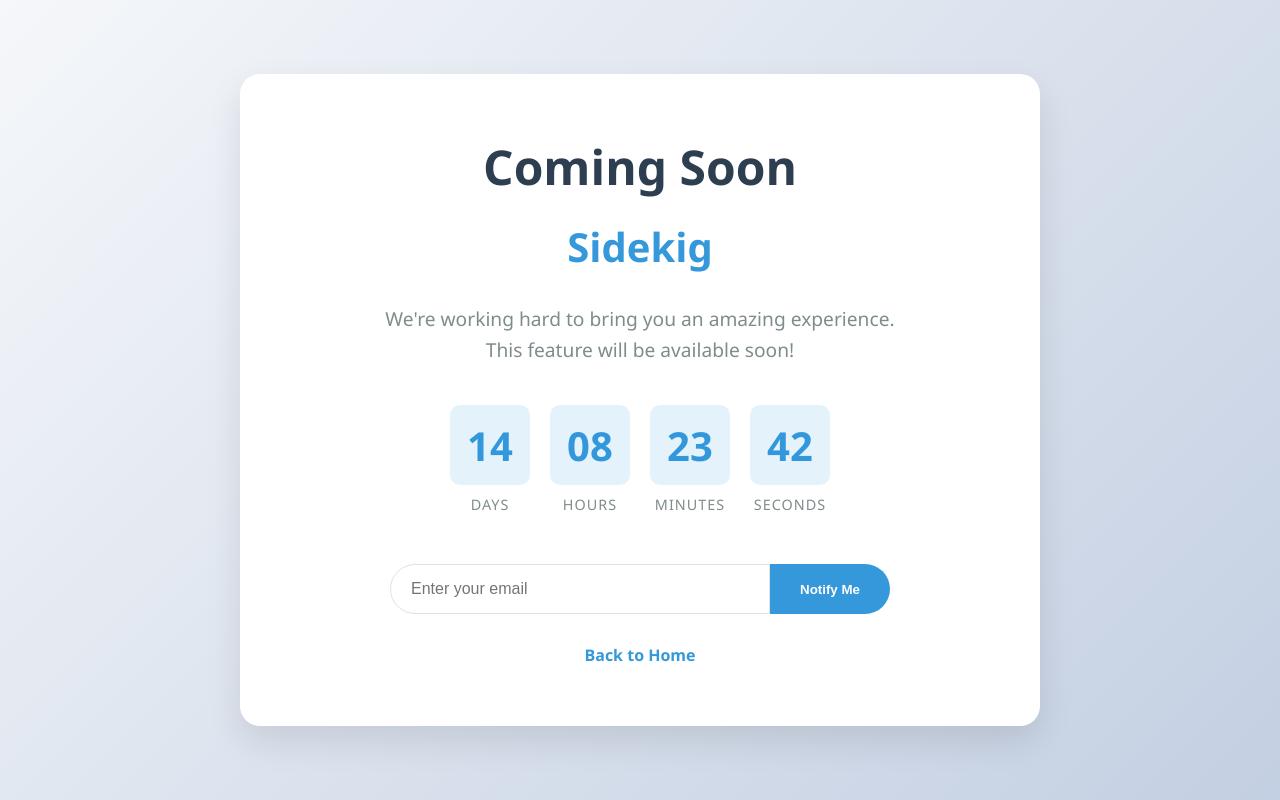
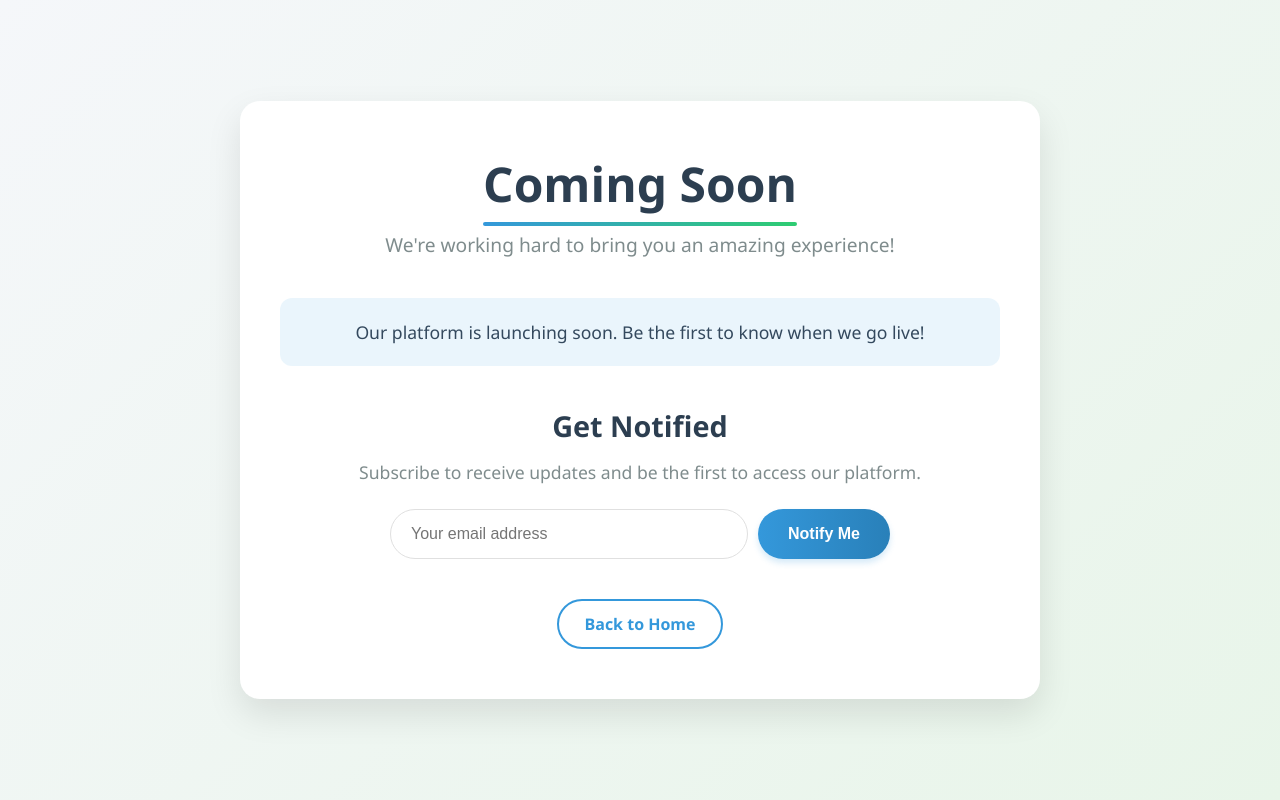
Before and after one commit to BubbasVibing/Sidekig, a React (Create React App) app: page /coming-soon in a window 1280 px wide. Built offline with nearby package versions, Linux system fonts and the light colour scheme.

Commit message:
Coming soon pages change

```diff
--- a/src/components/ComingSoon.css
+++ b/src/components/ComingSoon.css
@@ -1,11 +1,11 @@
 .coming-soon-page {
   min-height: 100vh;
   display: flex;
+  align-items: center;
   justify-content: center;
-  align-items: center;
-  background: linear-gradient(135deg, #f5f7fa 0%, #c3cfe2 100%);
+  background: linear-gradient(135deg, #f5f7fa 0%, #e8f5e9 100%);
+  padding: 20px;
   font-family: 'Segoe UI', Tahoma, Geneva, Verdana, sans-serif;
-  padding: 20px;
 }
 
 .coming-soon-container {
@@ -13,152 +13,16 @@
   width: 100%;
   background-color: white;
   border-radius: 20px;
-  padding: 60px 40px;
+  box-shadow: 0 15px 35px rgba(0, 0, 0, 0.1);
+  padding: 50px 40px;
   text-align: center;
-  box-shadow: 0 15px 35px rgba(0, 0, 0, 0.1);
-}
-
-.coming-soon-container h1 {
-  font-size: 3rem;
-  color: #2c3e50;
-  margin-bottom: 20px;
-  font-weight: 800;
-}
-
-.coming-soon-logo {
-  font-size: 2.5rem;
-  font-weight: 700;
-  color: #3498db;
-  margin-bottom: 30px;
-}
-
-.coming-soon-message {
-  font-size: 1.2rem;
-  color: #7f8c8d;
-  line-height: 1.6;
-  margin-bottom: 40px;
-}
-
-.countdown {
-  display: flex;
-  justify-content: center;
-  gap: 20px;
-  margin-bottom: 50px;
-}
-
-.countdown-item {
-  display: flex;
-  flex-direction: column;
-  align-items: center;
-}
-
-.countdown-number {
-  font-size: 2.5rem;
-  font-weight: 700;
-  color: #3498db;
-  background-color: rgba(52, 152, 219, 0.1);
-  border-radius: 10px;
-  width: 80px;
-  height: 80px;
-  display: flex;
-  justify-content: center;
-  align-items: center;
-  margin-bottom: 10px;
-  transition: all 0.3s ease;
-  position: relative;
-  overflow: hidden;
-}
-
-.countdown-number::after {
-  content: '';
-  position: absolute;
-  top: 0;
-  left: 0;
-  width: 100%;
-  height: 100%;
-  background: rgba(52, 152, 219, 0.1);
-  transform: translateY(100%);
-  animation: pulse 1s ease-in-out infinite;
-}
-
-@keyframes pulse {
-  0% {
-    transform: translateY(100%);
-    opacity: 0;
-  }
-  50% {
-    transform: translateY(0);
-    opacity: 0.3;
-  }
-  100% {
-    transform: translateY(-100%);
-    opacity: 0;
-  }
-}
-
-.countdown-label {
-  font-size: 0.9rem;
-  color: #7f8c8d;
-  text-transform: uppercase;
-  letter-spacing: 1px;
-}
-
-.notify-container {
-  display: flex;
-  max-width: 500px;
-  margin: 0 auto 30px;
-}
-
-.notify-input {
-  flex: 1;
-  padding: 15px 20px;
-  border: 1px solid #e1e1e1;
-  border-radius: 30px 0 0 30px;
-  font-size: 1rem;
-  outline: none;
-  transition: border-color 0.3s;
-}
-
-.notify-input:focus {
-  border-color: #3498db;
-}
-
-.notify-button {
-  background-color: #3498db;
-  color: white;
-  border: none;
-  padding: 15px 30px;
-  border-radius: 0 30px 30px 0;
-  font-weight: 600;
-  cursor: pointer;
-  transition: background-color 0.3s;
-}
-
-.notify-button:hover {
-  background-color: #2980b9;
-}
-
-.notify-message {
-  color: #3498db;
-  margin-top: 15px;
-  font-size: 1rem;
-  animation: fadeIn 0.5s ease;
-}
-
-.notify-input:disabled {
-  background-color: #f9f9f9;
-  cursor: not-allowed;
-}
-
-.notify-button:disabled {
-  background-color: #95c8ec;
-  cursor: not-allowed;
+  animation: fadeIn 0.8s ease-in-out;
 }
 
 @keyframes fadeIn {
   from {
     opacity: 0;
-    transform: translateY(10px);
+    transform: translateY(20px);
   }
   to {
     opacity: 1;
@@ -166,34 +30,132 @@
   }
 }
 
+.coming-soon-container h1 {
+  font-size: 3rem;
+  color: #2c3e50;
+  margin-bottom: 15px;
+  position: relative;
+  display: inline-block;
+}
+
+.coming-soon-container h1::after {
+  content: '';
+  position: absolute;
+  bottom: -10px;
+  left: 0;
+  width: 100%;
+  height: 4px;
+  background: linear-gradient(to right, #3498db, #2ecc71);
+  border-radius: 2px;
+}
+
+.subtitle {
+  font-size: 1.2rem;
+  color: #7f8c8d;
+  margin-bottom: 40px;
+}
+
+.countdown-container {
+  margin: 40px 0;
+}
+
+.launch-info {
+  background-color: rgba(52, 152, 219, 0.1);
+  border-radius: 12px;
+  padding: 20px;
+  margin-bottom: 30px;
+}
+
+.launch-info p {
+  color: #34495e;
+  font-size: 1.1rem;
+  line-height: 1.6;
+  margin: 0;
+}
+
+.email-signup {
+  margin: 40px 0;
+}
+
+.email-signup h2 {
+  font-size: 1.8rem;
+  color: #2c3e50;
+  margin-bottom: 15px;
+}
+
+.email-signup p {
+  color: #7f8c8d;
+  margin-bottom: 25px;
+  font-size: 1.1rem;
+}
+
+.signup-form {
+  display: flex;
+  max-width: 500px;
+  margin: 0 auto;
+  flex-wrap: wrap;
+  gap: 10px;
+  justify-content: center;
+}
+
+.signup-form input {
+  flex: 1;
+  min-width: 250px;
+  padding: 15px 20px;
+  border: 1px solid #e0e0e0;
+  border-radius: 30px;
+  font-size: 1rem;
+  outline: none;
+  transition: all 0.3s ease;
+}
+
+.signup-form input:focus {
+  border-color: #3498db;
+  box-shadow: 0 0 0 2px rgba(52, 152, 219, 0.2);
+}
+
+.notify-button {
+  padding: 15px 30px;
+  background: linear-gradient(to right, #3498db, #2980b9);
+  color: white;
+  border: none;
+  border-radius: 30px;
+  font-weight: 600;
+  font-size: 1rem;
+  cursor: pointer;
+  transition: all 0.3s ease;
+  box-shadow: 0 4px 6px rgba(52, 152, 219, 0.2);
+}
+
+.notify-button:hover {
+  background: linear-gradient(to right, #2980b9, #3498db);
+  transform: translateY(-2px);
+  box-shadow: 0 6px 8px rgba(52, 152, 219, 0.3);
+}
+
+.back-home {
+  margin-top: 40px;
+}
+
 .back-button {
   display: inline-block;
+  padding: 12px 25px;
+  background-color: transparent;
   color: #3498db;
+  border: 2px solid #3498db;
+  border-radius: 30px;
+  font-weight: 600;
+  font-size: 1rem;
   text-decoration: none;
-  font-weight: 600;
-  transition: color 0.3s;
-  position: relative;
-}
-
-.back-button::after {
-  content: '';
-  position: absolute;
-  width: 0;
-  height: 2px;
-  bottom: -5px;
-  left: 0;
-  background-color: #3498db;
-  transition: width 0.3s;
+  transition: all 0.3s ease;
 }
 
 .back-button:hover {
-  color: #2980b9;
+  background-color: rgba(52, 152, 219, 0.1);
+  transform: translateY(-2px);
 }
 
-.back-button:hover::after {
-  width: 100%;
-}
-
+/* Responsive adjustments */
 @media (max-width: 768px) {
   .coming-soon-container {
     padding: 40px 30px;
@@ -203,18 +165,20 @@
     font-size: 2.5rem;
   }
 
-  .countdown {
-    gap: 10px;
+  .subtitle {
+    font-size: 1.1rem;
   }
 
-  .countdown-number {
-    font-size: 2rem;
-    width: 70px;
-    height: 70px;
+  .email-signup h2 {
+    font-size: 1.6rem;
+  }
+
+  .email-signup p {
+    font-size: 1rem;
   }
 }
 
-@media (max-width: 480px) {
+@media (max-width: 576px) {
   .coming-soon-container {
     padding: 30px 20px;
   }
@@ -223,24 +187,20 @@
     font-size: 2rem;
   }
 
-  .countdown {
-    flex-wrap: wrap;
-    gap: 15px;
+  .subtitle {
+    font-size: 1rem;
+    margin-bottom: 30px;
   }
 
-  .countdown-number {
-    font-size: 1.8rem;
-    width: 60px;
-    height: 60px;
+  .signup-form {
+    flex-direction: column;
   }
 
-  .notify-container {
-    flex-direction: column;
-    gap: 10px;
+  .signup-form input {
+    width: 100%;
   }
 
-  .notify-input, .notify-button {
-    border-radius: 30px;
+  .notify-button {
     width: 100%;
   }
 }
--- a/src/components/ComingSoon.tsx
+++ b/src/components/ComingSoon.tsx
@@ -1,129 +1,37 @@
-import React, { useState, useEffect } from 'react';
+import React from 'react';
+import { Link } from 'react-router-dom';
 import './ComingSoon.css';
 
 const ComingSoon: React.FC = () => {
-  // Set the launch date to 14 days from now
-  const calculateTimeLeft = () => {
-    const launchDate = new Date();
-    launchDate.setDate(launchDate.getDate() + 14);
-
-    const difference = +launchDate - +new Date();
-
-    if (difference <= 0) {
-      return {
-        days: 0,
-        hours: 0,
-        minutes: 0,
-        seconds: 0
-      };
-    }
-
-    return {
-      days: Math.floor(difference / (1000 * 60 * 60 * 24)),
-      hours: Math.floor((difference / (1000 * 60 * 60)) % 24),
-      minutes: Math.floor((difference / 1000 / 60) % 60),
-      seconds: Math.floor((difference / 1000) % 60)
-    };
-  };
-
-  const [timeLeft, setTimeLeft] = useState(calculateTimeLeft());
-  const [email, setEmail] = useState('');
-  const [message, setMessage] = useState('');
-  const [isSubmitted, setIsSubmitted] = useState(false);
-
-  useEffect(() => {
-    // Set initial time
-    setTimeLeft(calculateTimeLeft());
-
-    // Update the countdown every second
-    const timer = setInterval(() => {
-      setTimeLeft(calculateTimeLeft());
-    }, 1000);
-
-    // Clear interval on component unmount
-    return () => clearInterval(timer);
-  }, []); // Empty dependency array since we want this to run once on mount
-
-  // Format numbers to always have two digits
-  const formatNumber = (num: number): string => {
-    return num < 10 ? `0${num}` : num.toString();
-  };
-
-  const handleEmailChange = (e: React.ChangeEvent<HTMLInputElement>) => {
-    setEmail(e.target.value);
-  };
-
-  const handleSubmit = () => {
-    // Simple email validation
-    const emailRegex = /^[^\s@]+@[^\s@]+\.[^\s@]+$/;
-    if (!email) {
-      setMessage('Please enter your email address');
-      return;
-    }
-    if (!emailRegex.test(email)) {
-      setMessage('Please enter a valid email address');
-      return;
-    }
-
-    // In a real app, you would send this to your backend
-    console.log('Email submitted:', email);
-    setMessage('Thank you! We will notify you when we launch.');
-    setIsSubmitted(true);
-    setEmail('');
-
-    // Reset the message after 5 seconds
-    setTimeout(() => {
-      setMessage('');
-    }, 5000);
-  };
-
   return (
     <div className="coming-soon-page">
       <div className="coming-soon-container">
         <h1>Coming Soon</h1>
-        <div className="coming-soon-logo">Sidekig</div>
-        <p className="coming-soon-message">
-          We're working hard to bring you an amazing experience.
-          <br />
-          This feature will be available soon!
-        </p>
-        <div className="countdown">
-          <div className="countdown-item">
-            <span className="countdown-number">14</span>
-            <span className="countdown-label">Days</span>
-          </div>
-          <div className="countdown-item">
-            <span className="countdown-number">08</span>
-            <span className="countdown-label">Hours</span>
-          </div>
-          <div className="countdown-item">
-            <span className="countdown-number">23</span>
-            <span className="countdown-label">Minutes</span>
-          </div>
-          <div className="countdown-item">
-            <span className="countdown-number">42</span>
-            <span className="countdown-label">Seconds</span>
+        <p className="subtitle">We're working hard to bring you an amazing experience!</p>
+
+        <div className="countdown-container">
+          <div className="launch-info">
+            <p>Our platform is launching soon. Be the first to know when we go live!</p>
           </div>
         </div>
-        <div className="notify-container">
-          <input
-            type="email"
-            placeholder="Enter your email"
-            className="notify-input"
-            value={email}
-            onChange={handleEmailChange}
-            disabled={isSubmitted}
-          />
-          <button
-            className="notify-button"
-            onClick={handleSubmit}
-            disabled={isSubmitted}
-          >
-            {isSubmitted ? 'Submitted' : 'Notify Me'}
-          </button>
+
+        <div className="email-signup">
+          <h2>Get Notified</h2>
+          <p>Subscribe to receive updates and be the first to access our platform.</p>
+
+          <form className="signup-form">
+            <input
+              type="email"
+              placeholder="Your email address"
+              required
+            />
+            <button type="submit" className="notify-button">Notify Me</button>
+          </form>
         </div>
-        {message && <p className="notify-message">{message}</p>}
-        <a href="/" className="back-button">Back to Home</a>
+
+        <div className="back-home">
+          <Link to="/" className="back-button">Back to Home</Link>
+        </div>
       </div>
     </div>
   );
```
Also changed, not shown: src/components/HomePage.tsx (+7 -6 lines).
